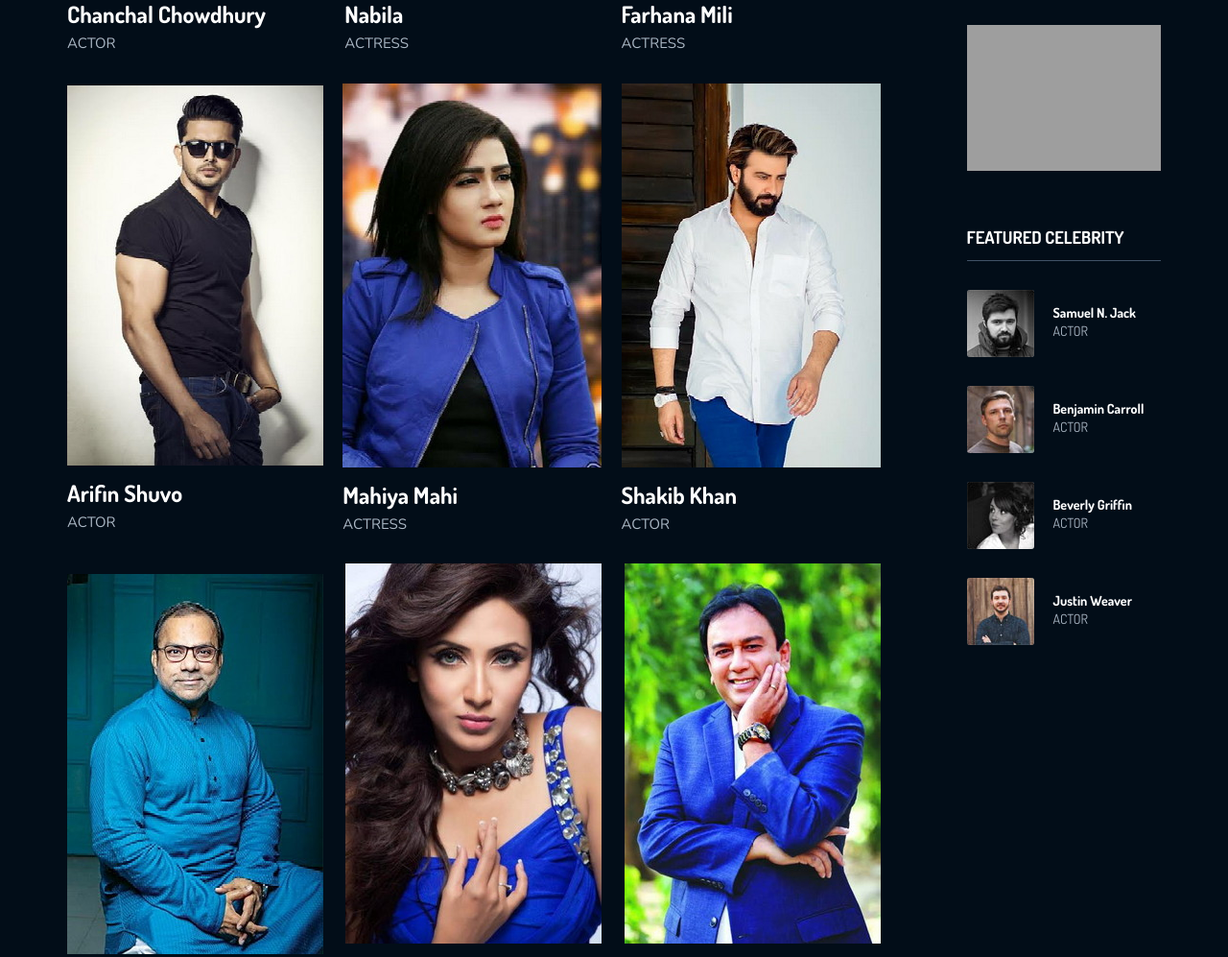
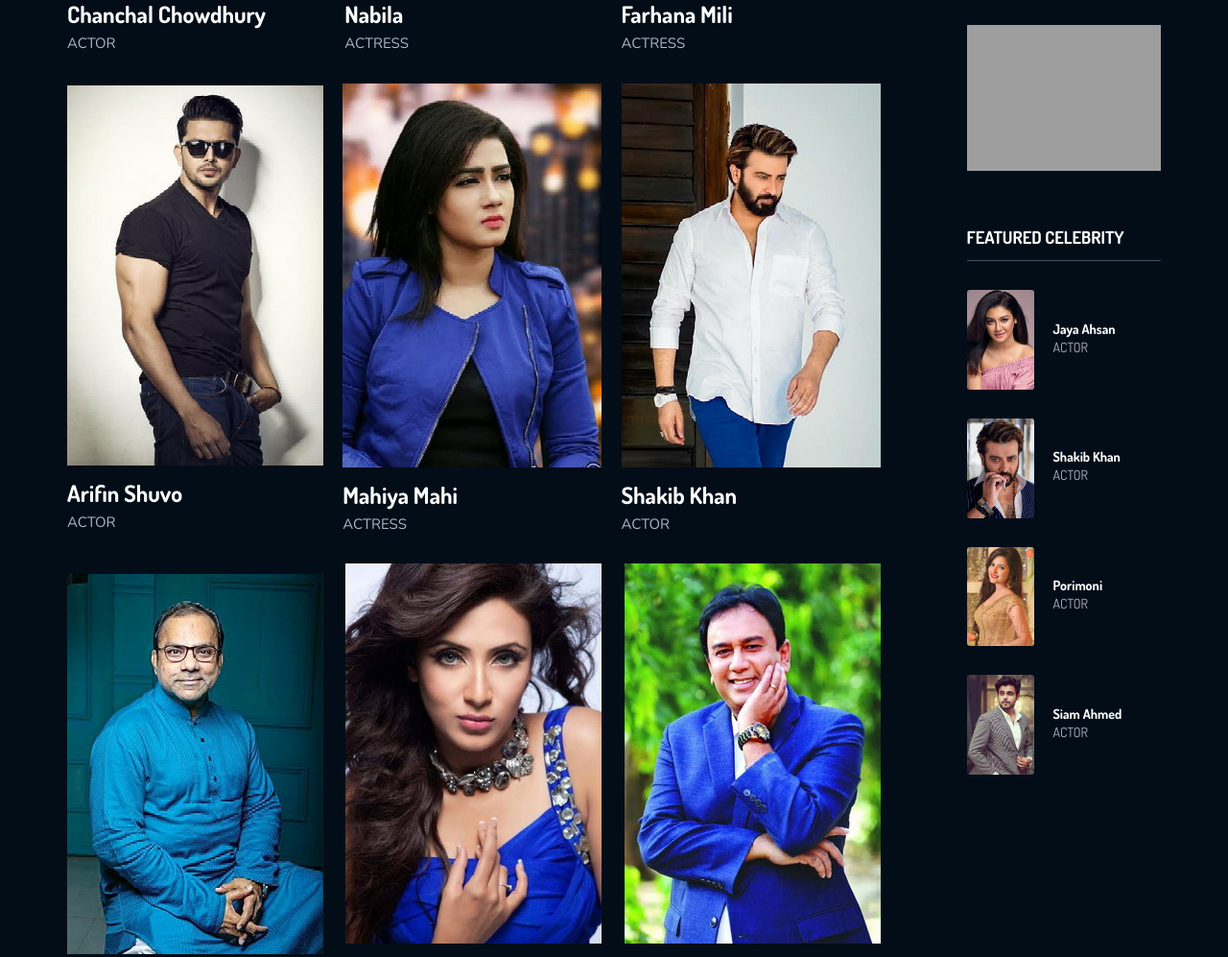
Before and after one commit to Codernob/Bangla-Movie-Recommender-System, a Django app: page /celebrities.html in a window 1280 px wide. Shown: the part 942-1939 px from the top of the page at 96% size. Run offline with Django 3.2, Linux system fonts and the light colour scheme; data comes from the database, SQL or seed files in the repository; some libraries are stand-ins or nearby versions; grey boxes are pictures that could not be loaded.

Commit message:
featured celebrities added

```diff
--- a/moviesite/movie/templates/celebrities.html
+++ b/moviesite/movie/templates/celebrities.html
@@ -122,30 +122,30 @@
 					<div class="celebrities">
 						<h4 class="sb-title">featured celebrity</h4>
 						<div class="celeb-item">
-							<a href="#"><img src="{% static 'movie/images/uploads/ava1.jpg' %}" alt=""></a>
+							<a href="#"><img src="{% static 'movie/images/uploads/Jaya.jpg' %}" alt="" width="70" height="70"></a>
 							<div class="celeb-author">
-								<h6><a href="#">Samuel N. Jack</a></h6>
+								<h6><a href="http://127.0.0.1:8000/celebrities/17">Jaya Ahsan</a></h6>
 								<span>Actor</span>
 							</div>
 						</div>
 						<div class="celeb-item">
-							<a href="#"><img src="{% static 'movie/images/uploads/ava2.jpg' %}" alt=""></a>
+							<a href="#"><img src="{% static 'movie/images/uploads/Shakib.jpg' %}" alt="" width="70" height="70"></a>
 							<div class="celeb-author">
-								<h6><a href="#">Benjamin Carroll</a></h6>
+								<h6><a href="http://127.0.0.1:8000/celebrities/6">Shakib Khan</a></h6>
 								<span>Actor</span>
 							</div>
 						</div>
 						<div class="celeb-item">
-							<a href="#"><img src="{% static 'movie/images/uploads/ava3.jpg' %}" alt=""></a>
+							<a href="#"><img src="{% static 'movie/images/uploads/Pori.jpg' %}" alt="" width="70" height="70"></a>
 							<div class="celeb-author">
-								<h6><a href="#">Beverly Griffin</a></h6>
+								<h6><a href="#">Porimoni</a></h6>
 								<span>Actor</span>
 							</div>
 						</div>
 						<div class="celeb-item">
-							<a href="#"><img src="{% static 'movie/images/uploads/ava4.jpg' %}" alt=""></a>
+							<a href="#"><img src="{% static 'movie/images/uploads/Siam.jpg' %}" alt="" width="70" height="70"></a>
 							<div class="celeb-author">
-								<h6><a href="#">Justin Weaver</a></h6>
+								<h6><a href="http://127.0.0.1:8000/celebrities/35">Siam Ahmed</a></h6>
 								<span>Actor</span>
 							</div>
 						</div>
```
Also changed, not shown: moviesite/static/movie/images/uploads/Jaya.jpg (added), moviesite/static/movie/images/uploads/Pori.jpg (added), moviesite/static/movie/images/uploads/Shakib.jpg (added), moviesite/static/movie/images/uploads/Siam.jpg (added).
